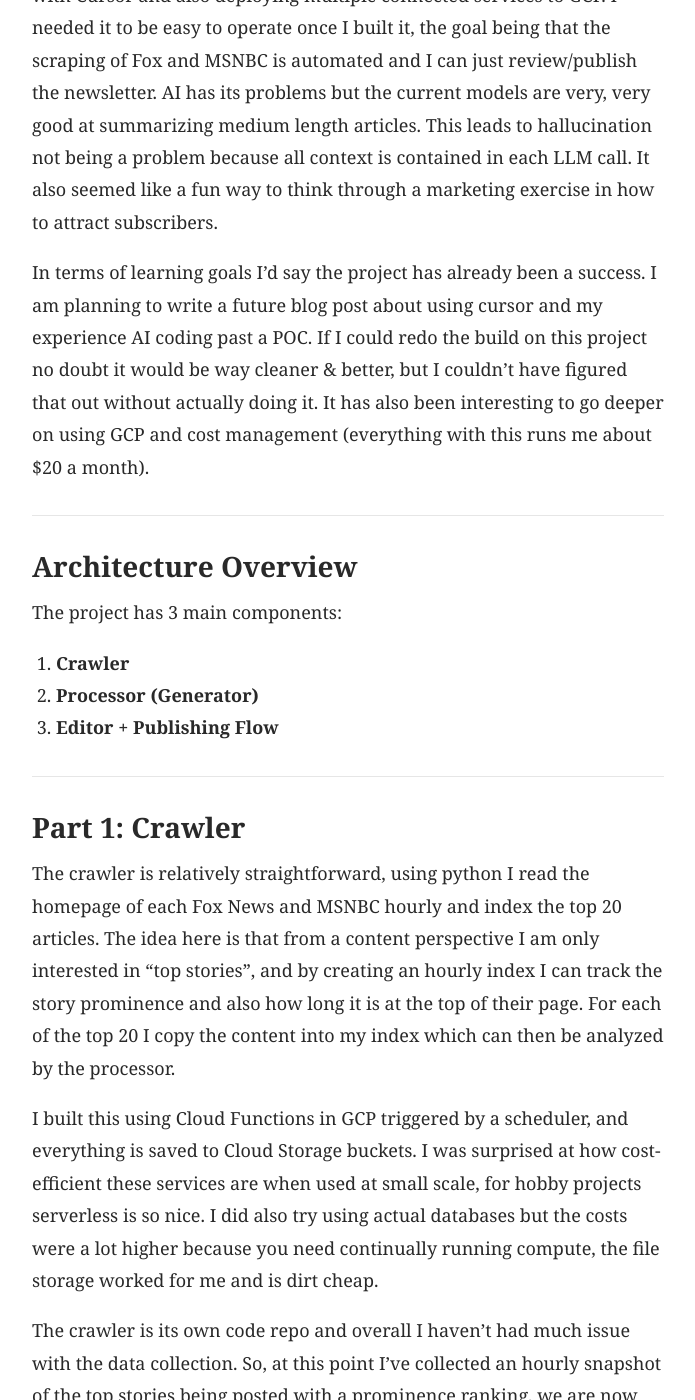
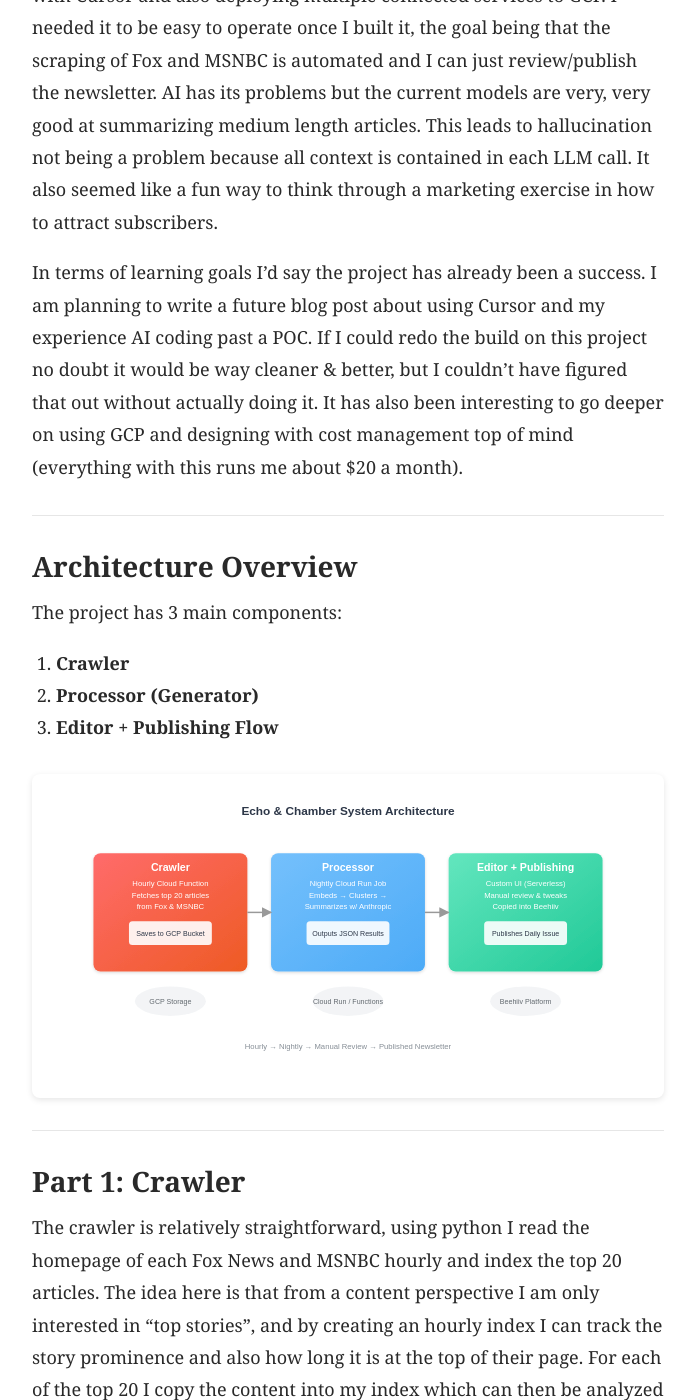
Before and after one commit to michael-koscak/michael-koscak.github.io, a Jekyll site: the page built from _posts/2024-11-02-first-post.md, in a window 1280 px wide and 1400 px high, scrolled down 2305 px. Shown: the whole window, without its empty margins (292-987 px from the left). Built offline with Jekyll 4.4.1, drawn with Linux system fonts in a browser that asks for light colours; some of the changed text lies outside the part shown.

Commit message:
arch visual

```diff
--- a/_posts/2024-11-02-first-post.md
+++ b/_posts/2024-11-02-first-post.md
@@ -47,7 +47,7 @@ During my time at GT, most courses considered AI coding tools to be cheating. I
 
 My main goal with this project was to learn and get experience with tech I don't normally play with. This included building something complex with Cursor and also deploying multiple connected services to GCP. I needed it to be easy to operate once I built it, the goal being that the scraping of Fox and MSNBC is automated and I can just review/publish the newsletter. AI has its problems but the current models are very, very good at summarizing medium length articles. This leads to hallucination not being a problem because all context is contained in each LLM call. It also seemed like a fun way to think through a marketing exercise in how to attract subscribers.
 
-In terms of learning goals I'd say the project has already been a success. I am planning to write a future blog post about using cursor and my experience AI coding past a POC. If I could redo the build on this project no doubt it would be way cleaner & better, but I couldn't have figured that out without actually doing it. It has also been interesting to go deeper on using GCP and cost management (everything with this runs me about $20 a month).
+In terms of learning goals I'd say the project has already been a success. I am planning to write a future blog post about using Cursor and my experience AI coding past a POC. If I could redo the build on this project no doubt it would be way cleaner & better, but I couldn't have figured that out without actually doing it. It has also been interesting to go deeper on using GCP and designing with cost management top of mind (everything with this runs me about $20 a month).
 
 ---
 
@@ -58,6 +58,85 @@ The project has 3 main components:
 1. **Crawler**
 2. **Processor (Generator)**
 3. **Editor + Publishing Flow**
+
+<div style="margin: 30px 0; padding: 20px; background: white; border-radius: 8px; box-shadow: 0 2px 6px rgba(0,0,0,0.1);">
+<svg viewBox="0 0 1000 480" width="100%" height="auto" style="max-width: 900px; display:block; margin:0 auto;">
+<defs>
+<linearGradient id="crawlerGrad" x1="0%" y1="0%" x2="100%" y2="100%">
+<stop offset="0%" style="stop-color:#ff6b6b;stop-opacity:1" />
+<stop offset="100%" style="stop-color:#ee5a24;stop-opacity:1" />
+</linearGradient>
+<linearGradient id="processorGrad" x1="0%" y1="0%" x2="100%" y2="100%">
+<stop offset="0%" style="stop-color:#74c0fc;stop-opacity:1" />
+<stop offset="100%" style="stop-color:#4dabf7;stop-opacity:1" />
+</linearGradient>
+<linearGradient id="editorGrad" x1="0%" y1="0%" x2="100%" y2="100%">
+<stop offset="0%" style="stop-color:#63e6be;stop-opacity:1" />
+<stop offset="100%" style="stop-color:#20c997;stop-opacity:1" />
+</linearGradient>
+<filter id="dropShadow">
+<feDropShadow dx="0" dy="2" stdDeviation="3" flood-opacity="0.15"/>
+</filter>
+<marker id="arrow" viewBox="0 0 10 10" refX="9" refY="5" markerWidth="7" markerHeight="7" orient="auto">
+<path d="M 0 0 L 10 5 L 0 10 z" fill="#999" />
+</marker>
+</defs>
+
+<!-- Title -->
+<text x="500" y="35" font-family="Arial, sans-serif" font-size="20" font-weight="bold" fill="#2d3748" text-anchor="middle">Echo & Chamber System Architecture</text>
+
+<!-- Crawler -->
+<g filter="url(#dropShadow)">
+<rect x="70" y="100" width="260" height="200" rx="12" fill="url(#crawlerGrad)" />
+<text x="200" y="130" text-anchor="middle" font-family="Arial, sans-serif" font-size="18" fill="white" font-weight="bold">Crawler</text>
+<text x="200" y="155" text-anchor="middle" font-family="Arial, sans-serif" font-size="13" fill="white">Hourly Cloud Function</text>
+<text x="200" y="175" text-anchor="middle" font-family="Arial, sans-serif" font-size="13" fill="white">Fetches top 20 articles</text>
+<text x="200" y="195" text-anchor="middle" font-family="Arial, sans-serif" font-size="13" fill="white">from Fox & MSNBC</text>
+<rect x="130" y="215" width="140" height="40" rx="6" fill="white" opacity="0.9" />
+<text x="200" y="240" text-anchor="middle" font-family="Arial, sans-serif" font-size="12" fill="#2d3748">Saves to GCP Bucket</text>
+</g>
+
+<!-- Processor -->
+<g filter="url(#dropShadow)">
+<rect x="370" y="100" width="260" height="200" rx="12" fill="url(#processorGrad)" />
+<text x="500" y="130" text-anchor="middle" font-family="Arial, sans-serif" font-size="18" fill="white" font-weight="bold">Processor</text>
+<text x="500" y="155" text-anchor="middle" font-family="Arial, sans-serif" font-size="13" fill="white">Nightly Cloud Run Job</text>
+<text x="500" y="175" text-anchor="middle" font-family="Arial, sans-serif" font-size="13" fill="white">Embeds → Clusters →</text>
+<text x="500" y="195" text-anchor="middle" font-family="Arial, sans-serif" font-size="13" fill="white">Summarizes w/ Anthropic</text>
+<rect x="430" y="215" width="140" height="40" rx="6" fill="white" opacity="0.9" />
+<text x="500" y="240" text-anchor="middle" font-family="Arial, sans-serif" font-size="12" fill="#2d3748">Outputs JSON Results</text>
+</g>
+
+<!-- Editor -->
+<g filter="url(#dropShadow)">
+<rect x="670" y="100" width="260" height="200" rx="12" fill="url(#editorGrad)" />
+<text x="800" y="130" text-anchor="middle" font-family="Arial, sans-serif" font-size="18" fill="white" font-weight="bold">Editor + Publishing</text>
+<text x="800" y="155" text-anchor="middle" font-family="Arial, sans-serif" font-size="13" fill="white">Custom UI (Serverless)</text>
+<text x="800" y="175" text-anchor="middle" font-family="Arial, sans-serif" font-size="13" fill="white">Manual review & tweaks</text>
+<text x="800" y="195" text-anchor="middle" font-family="Arial, sans-serif" font-size="13" fill="white">Copied into Beehiiv</text>
+<rect x="730" y="215" width="140" height="40" rx="6" fill="white" opacity="0.9" />
+<text x="800" y="240" text-anchor="middle" font-family="Arial, sans-serif" font-size="12" fill="#2d3748">Publishes Daily Issue</text>
+</g>
+
+<!-- Data Flow Arrows -->
+<line x1="330" y1="200" x2="370" y2="200" stroke="#999" stroke-width="2.5" marker-end="url(#arrow)" />
+<line x1="630" y1="200" x2="670" y2="200" stroke="#999" stroke-width="2.5" marker-end="url(#arrow)" />
+
+<!-- Cloud elements -->
+<g opacity="0.85">
+<ellipse cx="200" cy="350" rx="60" ry="25" fill="#f1f3f5" />
+<ellipse cx="500" cy="350" rx="60" ry="25" fill="#f1f3f5" />
+<ellipse cx="800" cy="350" rx="60" ry="25" fill="#f1f3f5" />
+<text x="200" y="355" text-anchor="middle" font-family="Arial, sans-serif" font-size="12" fill="#495057">GCP Storage</text>
+<text x="500" y="355" text-anchor="middle" font-family="Arial, sans-serif" font-size="12" fill="#495057">Cloud Run / Functions</text>
+<text x="800" y="355" text-anchor="middle" font-family="Arial, sans-serif" font-size="12" fill="#495057">Beehiiv Platform</text>
+</g>
+
+<!-- Footer Caption -->
+<text x="500" y="430" font-family="Arial, sans-serif" font-size="13" fill="#868e96" text-anchor="middle">Hourly → Nightly → Manual Review → Published Newsletter</text>
+</svg>
+</div>
+
 
 ---
 
```
Also changed, not shown: other parts of _posts/2024-11-02-first-post.md (+1 -1 lines).
